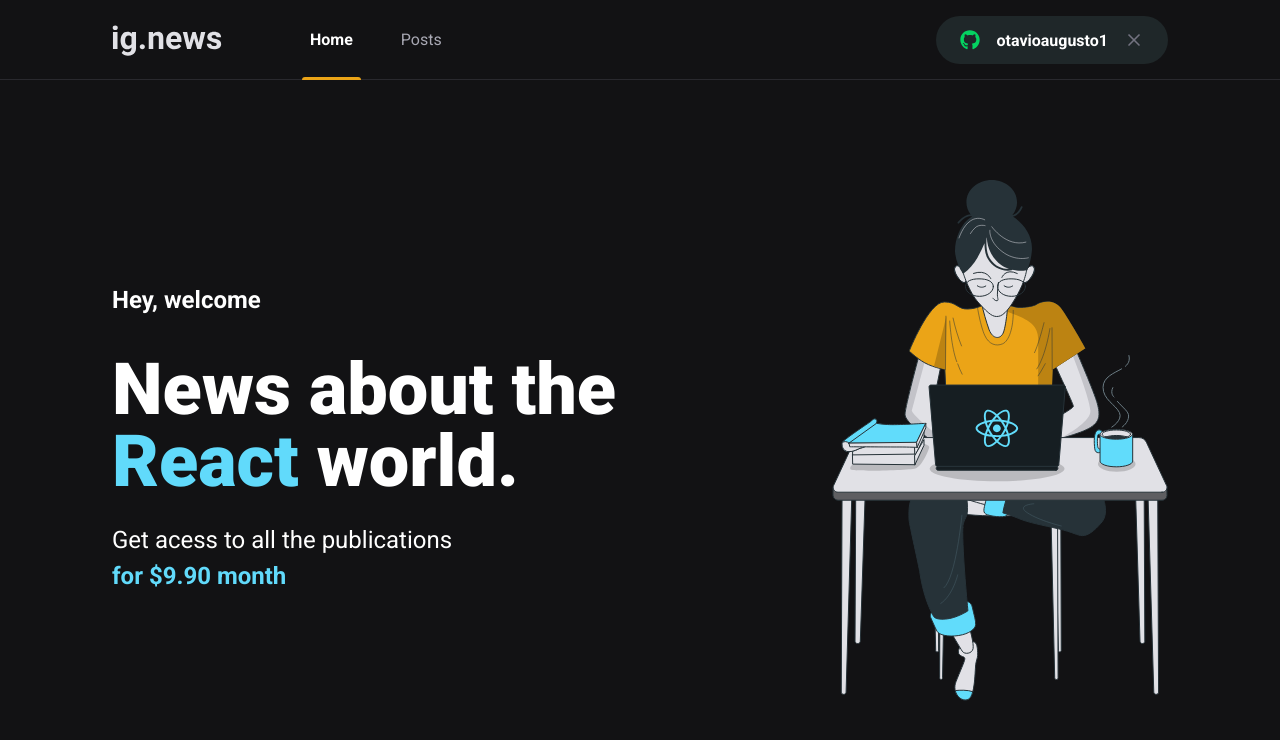
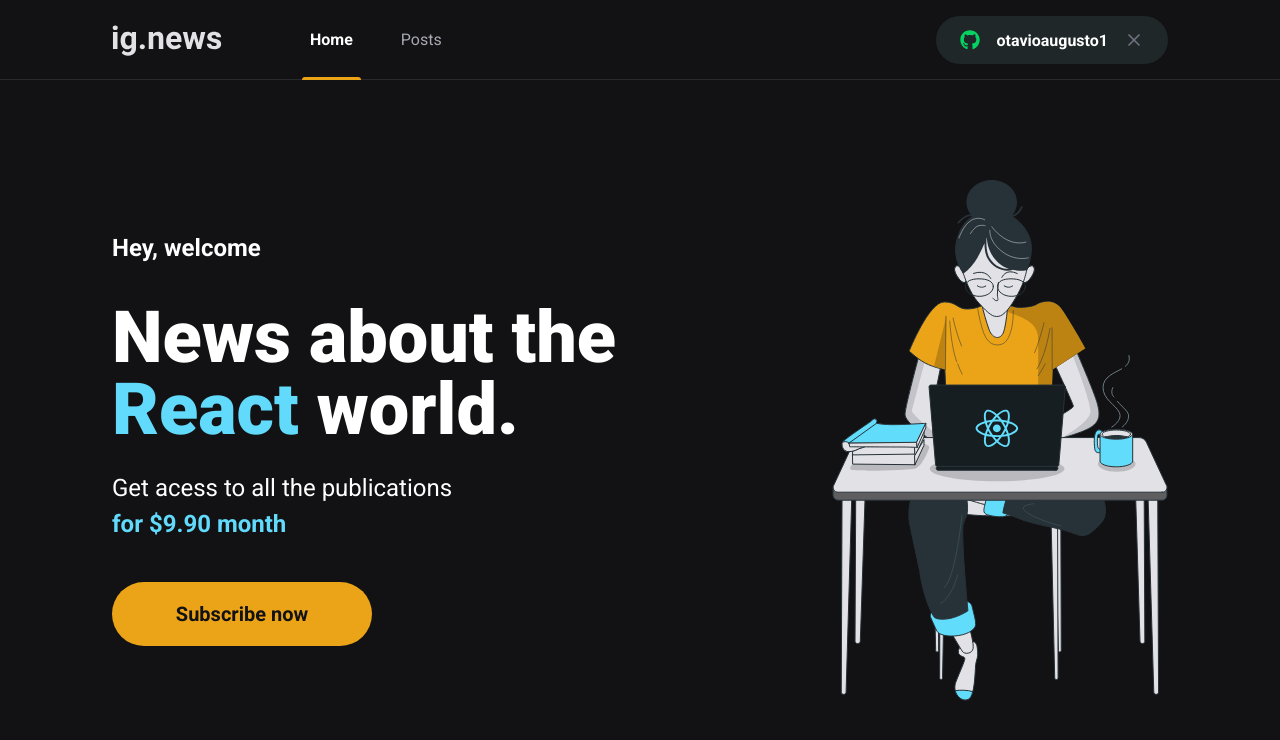
Before and after one commit to otavioaugusto1/ignite-React-Fundamentos-Nextjs-Rocketseat, a Next.js app in the folder ignews/: page / in a window 1280 px wide. Shown: the top 740 px of the page. Built offline with nearby package versions, Linux system fonts and the light colour scheme.

Commit message:
Button Subscribe

```diff
--- /dev/null
+++ b/ignews/src/components/SubscribeButton/index.tsx
@@ -0,0 +1,9 @@
+import styles from './styles.module.scss'
+
+export function SubscribeButton(){
+    return(
+        <button type = "button" className = {styles.subscribeButton}>
+            Subscribe now
+        </button>
+    )
+}
--- /dev/null
+++ b/ignews/src/components/SubscribeButton/styles.module.scss
@@ -0,0 +1,17 @@
+.subscribeButton{
+    width: 260px;
+    height: 4rem;
+    border: 0;
+    border-radius: 2rem;
+    background: var(--yellow-500);
+    color: var(--gray-900);
+    font-size: 1.25rem;
+    font-weight: bold;
+    display: flex;
+    align-items: center;
+    justify-content: center;
+    transition: filter 0.2s;
+    &:hover{
+        filter: brightness(0.8);
+    }
+}
--- a/ignews/src/pages/home.module.scss
+++ b/ignews/src/pages/home.module.scss
@@ -33,4 +33,7 @@
             font-weight: bold;
         }
     }
+    button{
+        margin-top: 2.5rem;
+    }
 }
--- a/ignews/src/pages/index.tsx
+++ b/ignews/src/pages/index.tsx
@@ -1,5 +1,6 @@
 import Head from 'next/head'
 import styles from './home.module.scss'
+import { SubscribeButton } from '../components/SubscribeButton'
 export default function Home() {
   return (
     <>
@@ -14,6 +15,7 @@
           Get acess to all the publications <br />
           <span>for $9.90 month</span>
         </p>
+        <SubscribeButton />
       </section>
       <img src="/images/avatar.svg" alt="Girl coding" />
     </main>
```
